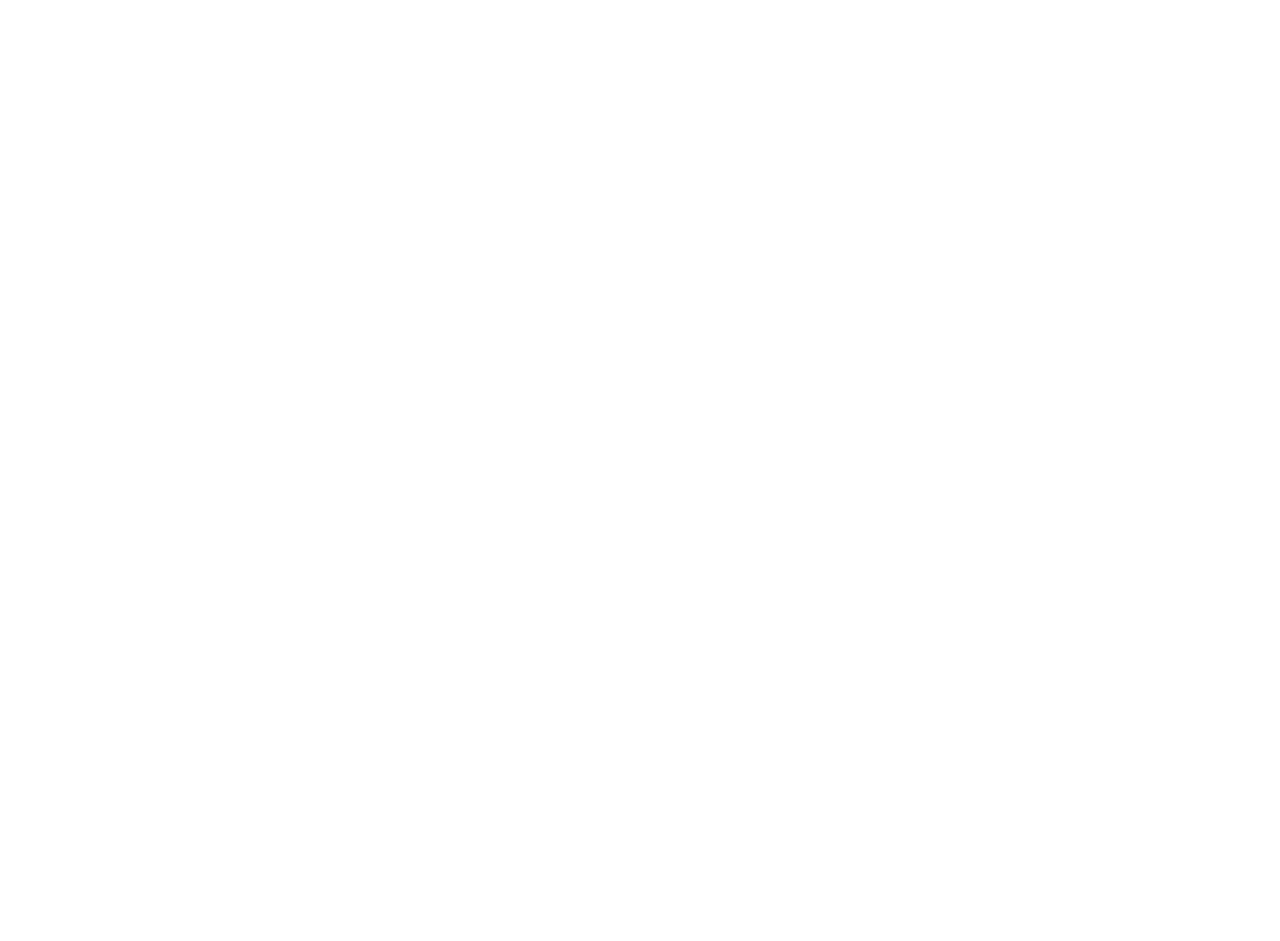
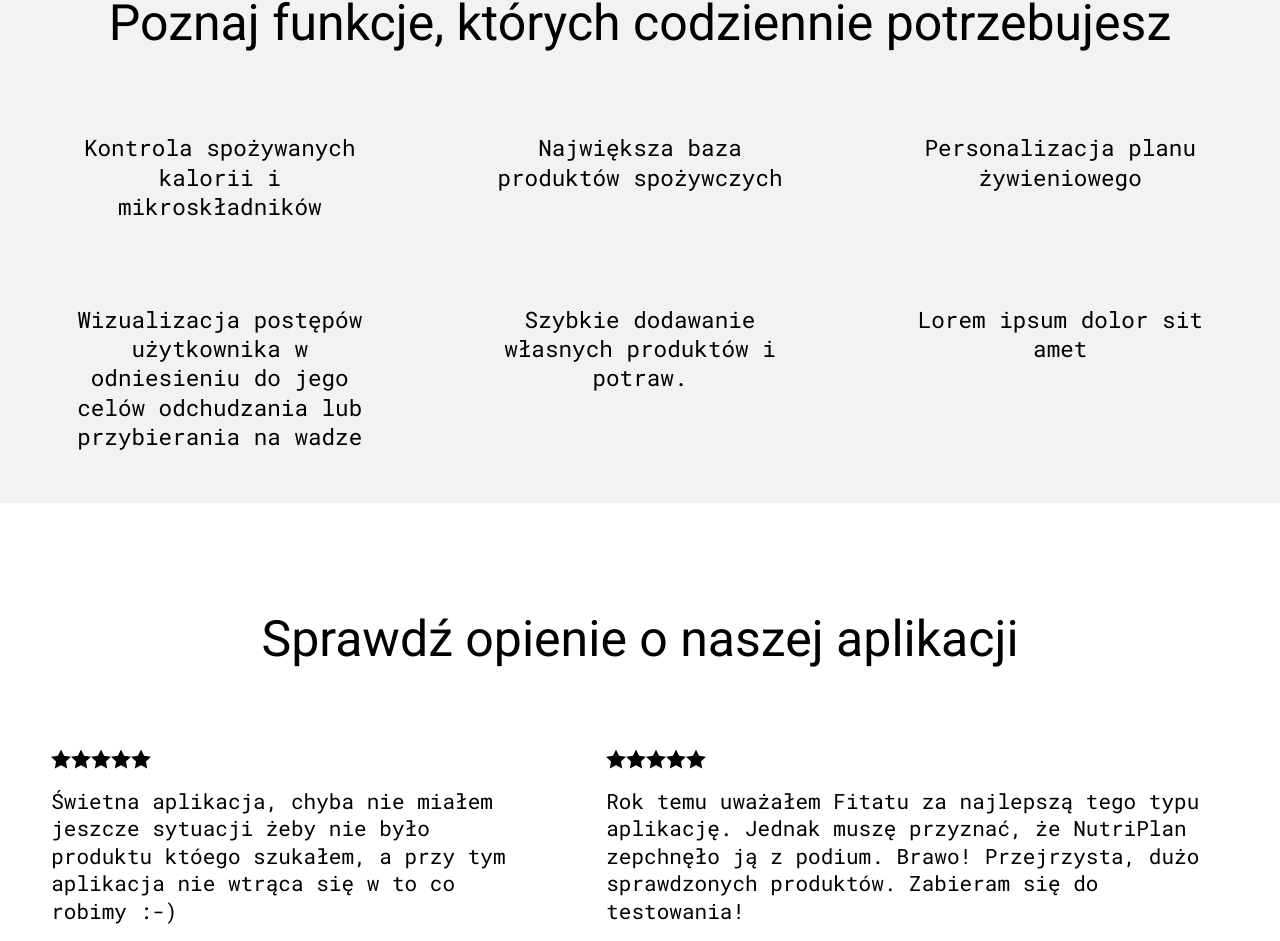
Before and after one commit to inzynieria-oprogramownia/inzynierka-oprogramownia, a React (Vite) app: page / in a window 1280 px wide. Shown: the part 1856-2797 px from the top of the page. Before the commit the page ends 1047 px from the top, so only its background shows below. Built offline with nearby package versions, Linux system fonts and the light colour scheme; a web font is replaced by a local one.

Commit message:
welcome page finished

```diff
--- a/src/components/pages/WelcomePage.jsx
+++ b/src/components/pages/WelcomePage.jsx
@@ -3,9 +3,13 @@
 import img2 from '../../assets/welcomePage/profile1.jfif'
 import img1 from '../../assets/welcomePage/profile2.jfif'
 import Page from '../parts/Page'
+import Review from '../parts/Review'
 
 const WelcomePage = () => (
   <Page>
+    <section className="headingImage">
+      <img src="src\assets\welcomePage\main.png" alt="bowls with food" />
+    </section>
     <section className="section">
       <article className="section-box">
         <div>
@@ -27,6 +31,43 @@
         <img src={img2} alt="profile2" />
       </article>
     </section>
+    <section className="functions">
+      <h2 className="functions--heading">
+        Poznaj funkcje, których codziennie potrzebujesz
+      </h2>
+      <div className="functions--wrapper">
+        <p className="functions--option">
+          Kontrola spożywanych kalorii i mikroskładników
+        </p>
+        <p className="functions--option">
+          Największa baza produktów spożywczych
+        </p>
+        <p className="functions--option">Personalizacja planu żywieniowego</p>
+        <p className="functions--option">
+          Wizualizacja postępów użytkownika w odniesieniu do jego celów
+          odchudzania lub przybierania na wadze
+        </p>
+        <p className="functions--option">
+          Szybkie dodawanie własnych produktów i potraw.
+        </p>
+        <p className="functions--option">Lorem ipsum dolor sit amet</p>
+      </div>
+    </section>
+    <section className="opinions">
+      <h2 className="options--heading">Sprawdź opienie o naszej aplikacji </h2>
+      <div className="opinions--wrapper">
+        <Review
+          rate={5}
+          user="Jan Rodo"
+          text="Świetna aplikacja, chyba nie miałem jeszcze sytuacji żeby nie było produktu któego szukałem, a przy tym aplikacja nie wtrąca się w to co robimy :-)"
+        />
+        <Review
+          rate={5}
+          user="Krzysztof Kononowicz"
+          text="Rok temu uważałem Fitatu za najlepszą tego typu aplikację. Jednak muszę przyznać, że NutriPlan zepchnęło ją z podium. Brawo! Przejrzysta, dużo sprawdzonych produktów. Zabieram się do testowania!"
+        />
+      </div>
+    </section>
   </Page>
 )
 
--- a/src/styles/review.css
+++ b/src/styles/review.css
@@ -1,10 +1,18 @@
 .review--wrapper {
-  width: clamp(200px, 40%, 400px);
   display: flex;
   flex-direction: column;
   font-family: var(--secondaryFont);
   display: inline-block;
+  font-size: 1.315em;
 }
-.review--text{
-  margin:1rem 0 1rem 0;
+.review--wrapper img {
+  width: 20px;
 }
+.review--text {
+  margin: 1rem 0 1rem 0;
+}
+@media only screen and (min-width: 1400px){
+  .review--wrapper{
+    max-width: 30%;
+  }
+}
--- a/src/styles/theme-variables.css
+++ b/src/styles/theme-variables.css
@@ -14,4 +14,5 @@
   --logoFont: 'Rosarivo';
 
   --primaryBorderRadius: 10px;
+  --headingFontSize:50px;
 }
--- a/src/styles/welcomePage.css
+++ b/src/styles/welcomePage.css
@@ -1,3 +1,9 @@
+.headingImage {
+  padding: min(4vw, 4.85rem);
+}
+.headingImage img {
+  width: 100%;
+}
 .section {
   position: relative;
   display: flex;
@@ -18,7 +24,7 @@
   position: absolute;
   width: 1440px;
   left: -30%;
-  height: 25px;
+  height: 80px;
   background-color: #fff;
   z-index: 0;
   display: none;
@@ -53,10 +59,12 @@
   border-radius: var(--primaryBorderRadius);
 }
 
-img {
+.section img {
   width: 300px;
 }
-
+p {
+  line-height: 1.3;
+}
 @media only screen and (min-width: 375px) {
   .section-box {
     padding: 20px 20px 20px 20px;
@@ -83,3 +91,44 @@
     order: 1;
   }
 }
+.functions,
+.opinions {
+  display: flex;
+  align-items: center;
+  flex-direction: column;
+  padding: min(4vw, 4.85rem);
+  margin-top: 60px;
+}
+.functions {
+  background-color: var(--primaryGreyColor);
+}
+.functions--heading,
+.options--heading {
+  font-family: var(--primaryFont);
+  font-size: var(--headingFontSize);
+  text-align: center;
+}
+.functions--wrapper {
+  grid-template-columns: repeat(auto-fit, minmax(300px, 1fr));
+  display: grid;
+  margin-top: 5.31em;
+  gap: 5.2em;
+  font-family: var(--secondaryFont);
+}
+.functions--option {
+  text-align: center;
+  display: inline-block;
+  font-size: clamp(16px, 1.415rem, 2rem);
+}
+.opinions--wrapper {
+  margin-top: 5.31em;
+  display: flex;
+  justify-content: center;
+  gap: 5.2em;
+}
+@media only screen and (max-width: 750px) {
+  .opinions--wrapper {
+    flex-direction: column;
+    justify-content: center;
+  }
+}
```
